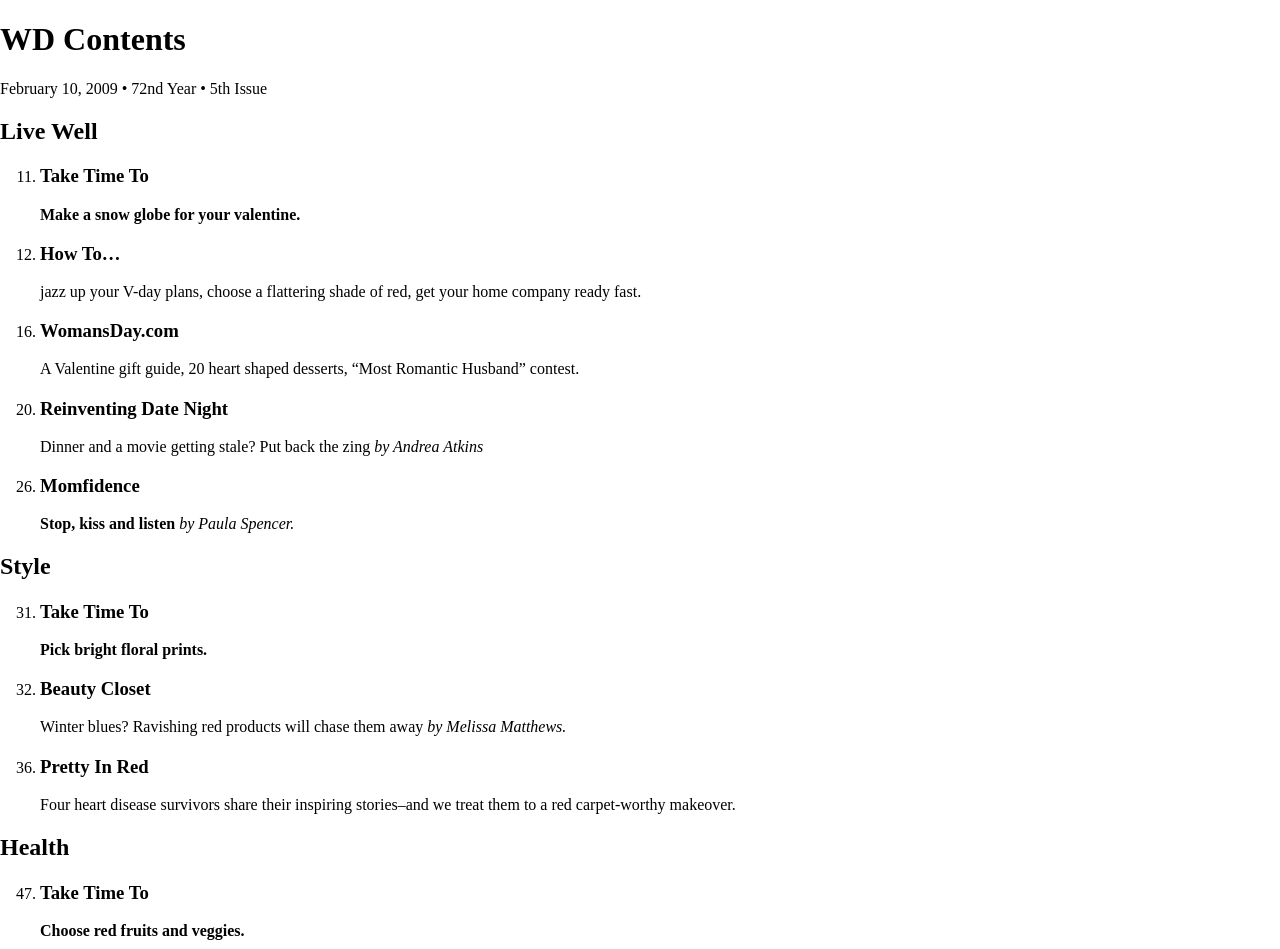
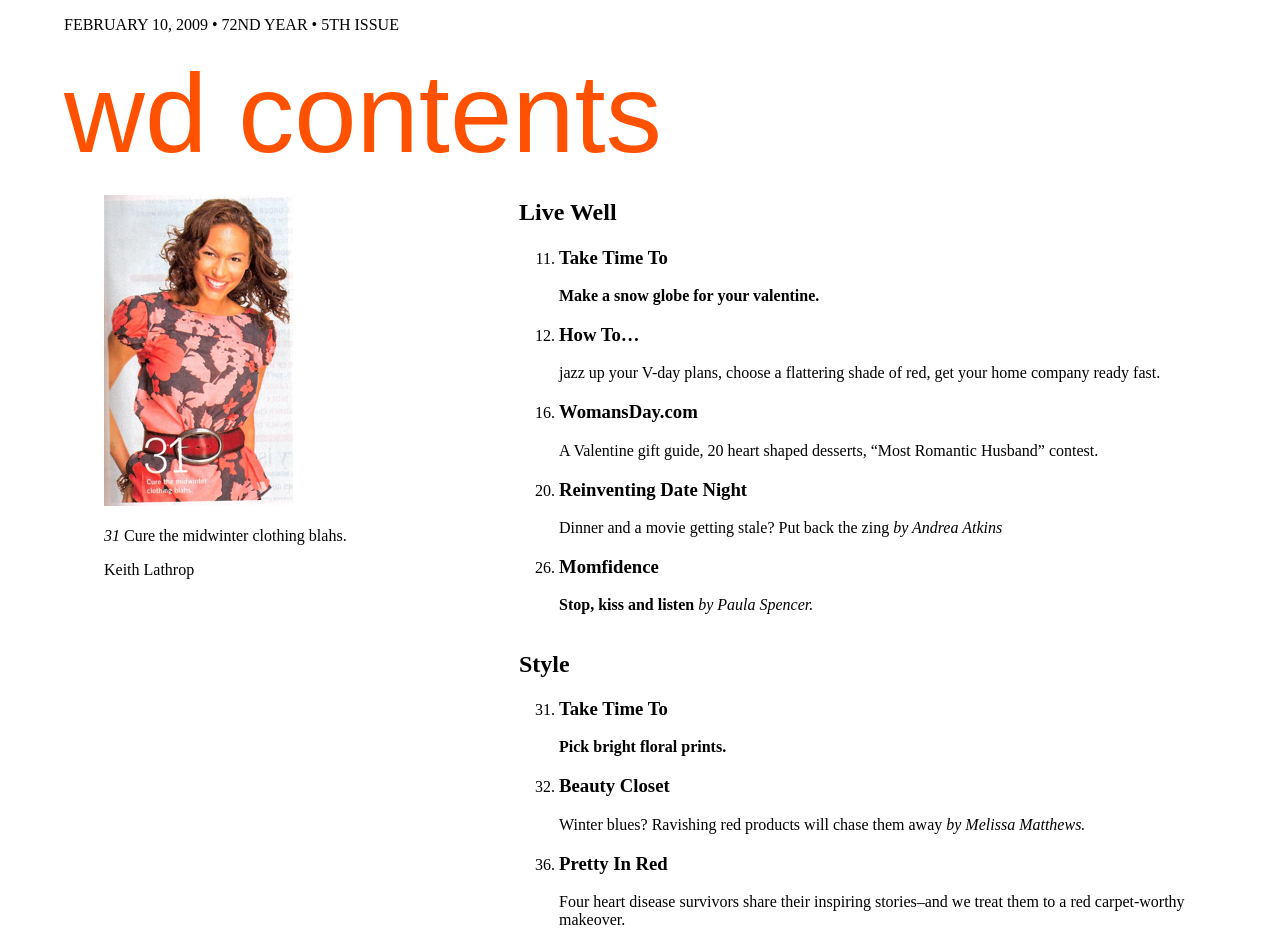
Before and after one commit to willuigi64/MagazineAssignment, a plain HTML site: page index.html in a window 1280 px wide. Shown: the top 949 px of the page. Drawn offline with Linux system fonts and the light colour scheme.

Commit message:
Basic Style Layout
Setting fundaments of colour, sizing, layout, and fonts
Add and import image from magazine. Has text over it but that will be ignored in favor of html text

```diff
--- a/css/style.css
+++ b/css/style.css
@@ -0,0 +1,84 @@
+@charset "utf-8";
+
+:root {
+    --title-color: rgb(255, 81, 0);
+}
+
+html {
+    /* background color */
+    /* font family */
+}
+
+#container {
+    display: flex;
+    flex-direction: column;
+    width: 90%;
+    margin: 0 auto;
+
+}
+
+header {
+    display: flex;
+    flex-direction: column-reverse;
+}
+
+header p {
+    text-transform: uppercase;
+}
+
+header h1 {
+    font-size: 700%;
+    text-transform: lowercase;
+    font-family: sans-serif;
+    font-weight: lighter;
+    margin: 0%;
+    color: var(--title-color);
+}
+
+main {
+    display: grid;
+    grid-template-areas:
+    "aside1 section1"
+    "aside1 section2"
+    "aside2 section3";
+}
+
+section:nth-of-type(1) {
+    grid-area: section1;
+}
+
+section:nth-of-type(2) {
+    grid-area: section2;
+}
+
+section:nth-of-type(3) {
+    grid-area: section3;
+}
+
+section h2 {
+    border-top: 20px;
+}
+
+/* section h2:nth-of-type(1){
+    border-top-color: green;
+}
+
+section h2:nth-of-type(2){
+    border-top-color: palevioletred;
+}
+
+section h2:nth-of-type(3){
+    border-top-color: lightseagreen;
+} */
+
+/* first aside */
+aside:nth-of-type(odd){
+    grid-area: aside1;
+
+}
+
+/* second aside */
+aside:nth-of-type(even){
+    grid-area: aside2;
+
+}
--- a/index.html
+++ b/index.html
@@ -94,7 +94,7 @@
 			</section>
 			<aside>
 				<figure>
-					<img src="" alt="" />
+					<img src="images/Image.PNG" alt="woman chillin" />
 					<figcaption>
 						<p><em>31</em> Cure the midwinter clothing blahs.</p>
 						<p>Keith Lathrop</p>
```
Also changed, not shown: images/Image.PNG (added).
